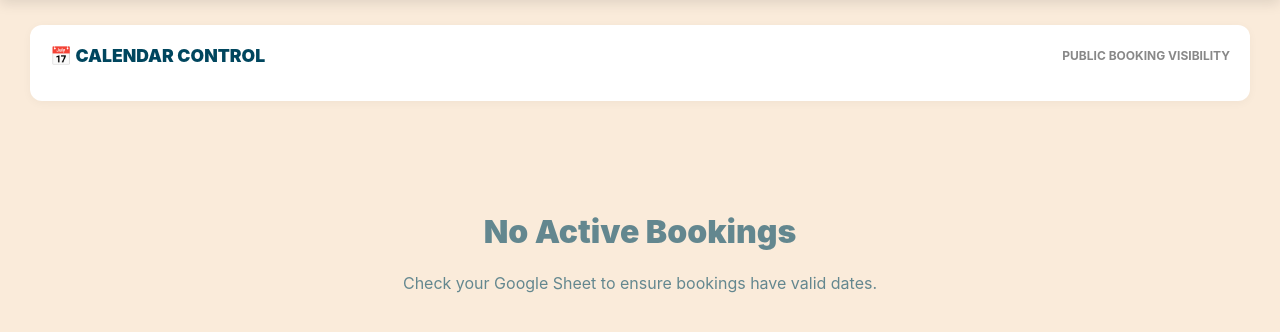
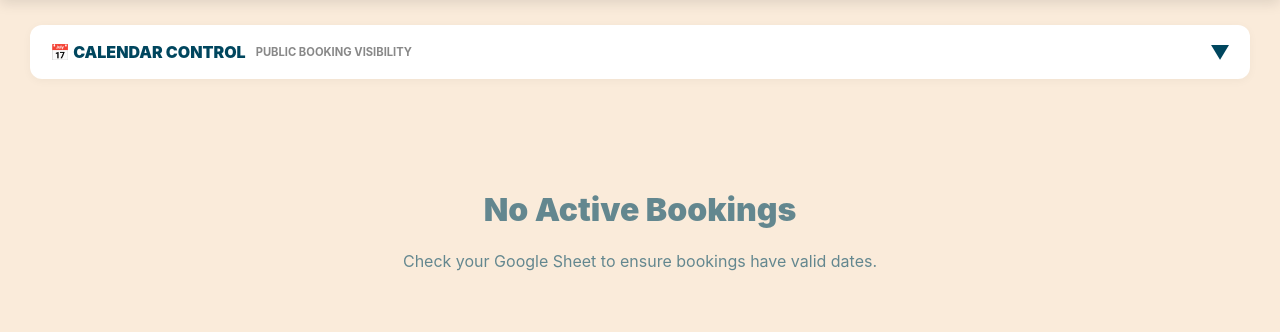
Before and after one commit to conner-kadz/betterday-app, a Flask app: template templates/admin.html in a window 1280 px wide. Shown: the part 59-391 px from the top of the page. Run offline with Flask 3, Linux system fonts and the light colour scheme; the template is opened without the code that fills it, so the values that code supplies are empty.

Commit message:
Update admin.html

```diff
--- a/templates/admin.html
+++ b/templates/admin.html
@@ -14,11 +14,9 @@
 
         .container { max-width: 1500px; margin: 0 auto; padding: 0 30px; }
 
-        /* WEEK ROW STYLING */
         .week-row { margin-bottom: 35px; border-bottom: 2px dashed rgba(0,70,94,0.1); padding-bottom: 25px; }
         .week-row:last-child { border-bottom: none; }
 
-        /* HEADER & CONTROLS ON ONE LINE */
         .week-header-bar {
             display: flex; flex-wrap: wrap; justify-content: space-between; align-items: center;
             margin-bottom: 15px; gap: 15px;
@@ -38,7 +36,6 @@
         .btn-invoice { background: white; color: var(--dark); border: 2px solid var(--dark); }
         .btn-invoice:hover { background: #f0f7ff; }
 
-        /* SCROLLER */
         .cards-scroller {
             display: flex; gap: 15px; overflow-x: auto;
             padding: 5px 5px 15px 5px; scroll-behavior: smooth;
@@ -47,7 +44,6 @@
         .cards-scroller::-webkit-scrollbar-track { background: rgba(0,0,0,0.05); border-radius: 4px; }
         .cards-scroller::-webkit-scrollbar-thumb { background: rgba(0,70,94,0.2); border-radius: 4px; }
 
-        /* COMPACT CARDS */
         .menu-card {
             background: var(--white); border-radius: 12px; padding: 15px;
             box-shadow: 0 2px 10px rgba(0,0,0,0.04); transition: transform 0.2s;
@@ -70,7 +66,6 @@
 
         .client-name { font-size: 1.05rem; font-weight: 800; margin: 4px 0 0 0; line-height: 1.3; color: var(--dark); height: 2.6em; overflow: hidden; display: -webkit-box; -webkit-line-clamp: 2; -webkit-box-orient: vertical; }
 
-        /* ACTION ROW (Stats + Button) */
         .stats-action-row { display: flex; justify-content: space-between; align-items: flex-end; border-top: 1px solid #f0f0f0; padding-top: 12px; margin-top: 4px; }
         .stats-compact { display: flex; gap: 15px; }
         .stat-box { display: flex; flex-direction: column; }
@@ -85,6 +80,30 @@
         .btn-manage-compact:hover { background: var(--dark); transform: translateY(-1px); box-shadow: 0 4px 10px rgba(0, 70, 94, 0.3); }
 
         .empty-state { text-align: center; opacity: 0.6; padding: 60px; }
+
+        /* --- ACCORDION CALENDAR TOGGLE STYLES --- */
+        .calendar-control-panel { background: white; border-radius: 12px; padding: 15px 20px; margin-bottom: 30px; box-shadow: 0 2px 10px rgba(0,0,0,0.04); }
+        .calendar-header-row { display: flex; justify-content: space-between; align-items: center; cursor: pointer; user-select: none; }
+        .calendar-title { margin: 0; font-size: 1rem; font-weight: 900; text-transform: uppercase; color: var(--dark); display: flex; align-items: center; gap: 10px; }
+        .calendar-sub { font-size: 0.7rem; color: #888; font-weight: bold; text-transform: uppercase; }
+
+        .chevron { transition: transform 0.3s ease; color: var(--dark); font-size: 1.2rem; font-weight: bold; }
+        .expanded .chevron { transform: rotate(180deg); }
+
+        .calendar-content { display: none; margin-top: 20px; border-top: 1px solid #eee; padding-top: 20px; }
+        .expanded .calendar-content { display: block; }
+
+        /* Narrower week boxes */
+        .toggle-week-card { background: #fdfdfd; border: 1px solid #eee; border-radius: 8px; padding: 10px; min-width: 135px; width: 135px; }
+        .toggle-week-label { font-weight: 800; font-size: 0.7rem; color: #888; text-transform: uppercase; margin-bottom: 10px; text-align: center; letter-spacing: -0.2px; }
+
+        /* Smaller buttons inside */
+        .toggle-btn {
+            width: 100%; padding: 5px; border-radius: 6px; font-weight: 800; font-size: 0.7rem; cursor: pointer; transition: 0.2s; margin-bottom: 5px;
+        }
+        .toggle-btn:last-child { margin-bottom: 0; }
+        .toggle-open { border: 2px solid #4ea2fd; background: #f0f7ff; color: #00465e; }
+        .toggle-blocked { border: 2px solid #eee; background: #eee; color: #999; }
     </style>
 </head>
 <body>
@@ -95,27 +114,31 @@
 
     <div class="container">
 
-        <div style="background: white; border-radius: 12px; padding: 20px; margin-bottom: 30px; box-shadow: 0 2px 10px rgba(0,0,0,0.04);">
-            <div style="display: flex; justify-content: space-between; align-items: center; margin-bottom: 15px;">
-                <h2 style="margin: 0; font-size: 1.1rem; font-weight: 900; text-transform: uppercase;">📅 Calendar Control</h2>
-                <span style="font-size: 0.75rem; color: #888; font-weight: bold; text-transform: uppercase;">Public Booking Visibility</span>
+        <div class="calendar-control-panel" id="calendarPanel">
+            <div class="calendar-header-row" onclick="toggleCalendar()">
+                <div class="calendar-title">
+                    📅 Calendar Control
+                    <span class="calendar-sub">Public Booking Visibility</span>
+                </div>
+                <div class="chevron">▼</div>
             </div>
 
-            <div class="cards-scroller" style="padding: 0; gap: 12px;">
-                {% for w in toggle_weeks %}
-                <div style="background: #f8f9fa; border: 1px solid #eee; border-radius: 10px; padding: 12px; min-width: 180px;">
-                    <div style="font-weight: 800; font-size: 0.75rem; color: #888; text-transform: uppercase; margin-bottom: 10px; text-align: center;">{{ w.week_label }}</div>
+            <div class="calendar-content">
+                <div class="cards-scroller" style="padding: 0; gap: 10px;">
+                    {% for w in toggle_weeks %}
+                    <div class="toggle-week-card">
+                        <div class="toggle-week-label">{{ w.week_label }}</div>
 
-                    {% for day in w.days %}
-                    <form action="/toggle-date" method="POST" style="margin-bottom: 6px;">
-                        <input type="hidden" name="date" value="{{ day.raw_date }}">
-                        <button type="submit" style="width: 100%; padding: 6px; border-radius: 6px; font-weight: 800; font-size: 0.75rem; cursor: pointer; border: 2px solid {% if day.blocked %}#eee{% else %}#4ea2fd{% endif %}; background: {% if day.blocked %}#eee{% else %}#f0f7ff{% endif %}; color: {% if day.blocked %}#999{% else %}#00465e{% endif %}; transition: 0.2s;">
+                        {% for day in w.days %}
+                        <button type="button" class="toggle-btn {% if day.blocked %}toggle-blocked{% else %}toggle-open{% endif %}"
+                                data-date="{{ day.raw_date }}" data-display="{{ day.display }}"
+                                onclick="flipToggle(this)">
                             {{ day.display }} {% if day.blocked %}🔒{% else %}🟢{% endif %}
                         </button>
-                    </form>
+                        {% endfor %}
+                    </div>
                     {% endfor %}
                 </div>
-                {% endfor %}
             </div>
         </div>
 
@@ -180,5 +203,37 @@
             </div>
         {% endif %}
     </div>
+
+    <script>
+        // Expand/Collapse Calendar
+        function toggleCalendar() {
+            const panel = document.getElementById('calendarPanel');
+            panel.classList.toggle('expanded');
+        }
+
+        // Instant Background AJAX Toggle
+        function flipToggle(btn) {
+            const dateRaw = btn.getAttribute('data-date');
+            const display = btn.getAttribute('data-display');
+
+            // 1. Instantly flip visuals (Fast feel)
+            if (btn.classList.contains('toggle-open')) {
+                btn.classList.remove('toggle-open');
+                btn.classList.add('toggle-blocked');
+                btn.innerText = display + " 🔒";
+            } else {
+                btn.classList.remove('toggle-blocked');
+                btn.classList.add('toggle-open');
+                btn.innerText = display + " 🟢";
+            }
+
+            // 2. Tell the server to update Google Sheets quietly in the background
+            fetch('/toggle-date', {
+                method: 'POST',
+                headers: { 'Content-Type': 'application/x-www-form-urlencoded' },
+                body: new URLSearchParams({ 'date': dateRaw })
+            });
+        }
+    </script>
 </body>
 </html>
```
